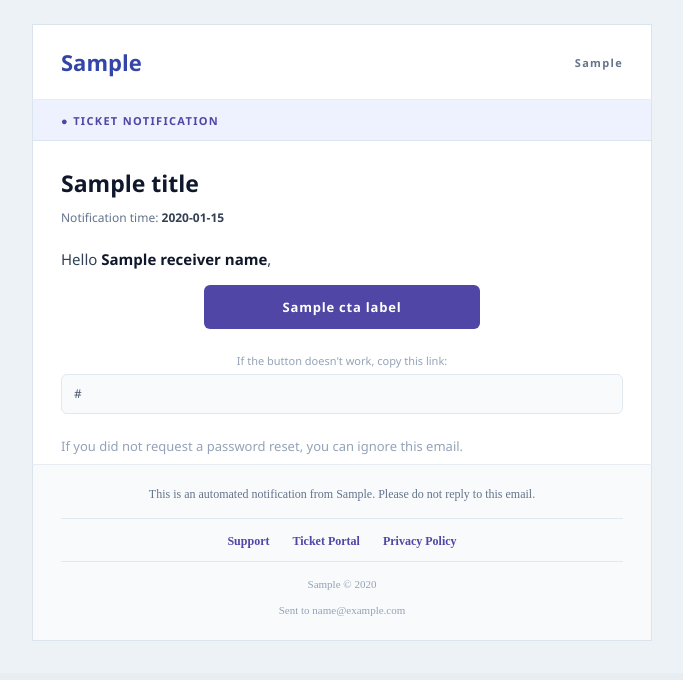
After one commit to usr2275R/emailService, a Spring app: template src/main/resources/templates/password-reset.html in a window 1280 px wide. The commit adds this page. Shown: the top 680 px of the page, without its empty margins (298-981 px from the left). Run offline with Thymeleaf, Linux system fonts and the light colour scheme; the template is opened without the code that fills it: most values are stand-ins (such as "Sample title", 1, 10 or a date in 2020); data that the repository does not hold is empty; some of the project's set-up classes (security, data sources, template engines, error pages and the like) are left out, and stand-ins take their place.

Commit message:
html templates and fragments

```diff
--- a/src/main/resources/application.yaml
+++ b/src/main/resources/application.yaml
@@ -7,7 +7,7 @@ spring:
   datasource:
     url: jdbc:postgresql://localhost:5432/emaildb
     username: postgres
-    password: 8848117312
+    password: Sri@1234
     driver-class-name: org.postgresql.Driver
   jpa:
     open-in-view: false
--- /dev/null
+++ b/src/main/resources/templates/fragments/finflow-email.html
@@ -0,0 +1,228 @@
+<!-- Preheader -->
+<div xmlns:th="http://www.thymeleaf.org"
+     th:fragment="preheader(line)"
+     style="display:none;font-size:1px;line-height:1px;max-height:0;max-width:0;opacity:0;overflow:hidden;mso-hide:all;"
+     th:text="${line}">
+    Ticket notification
+</div>
+
+<th:block th:fragment="pageShellStart" xmlns:th="http://www.thymeleaf.org">
+    <table role="presentation" width="100%" cellspacing="0" cellpadding="0" border="0"
+           style="margin:0;padding:0;width:100%;background-color:#edf2f7;border-collapse:collapse;">
+        <tr>
+            <td align="center" style="padding:24px 12px 32px;">
+
+                <table role="presentation" width="100%" cellspacing="0" cellpadding="0" border="0"
+                       style="max-width:620px;border-collapse:collapse;background-color:#ffffff;border:1px solid #dbe3ec;">
+
+                    <!-- Brand header -->
+                    <tr>
+                        <td style="padding:22px 28px;border-bottom:1px solid #e8edf3;">
+                            <table role="presentation" width="100%" cellspacing="0" cellpadding="0" border="0">
+                                <tr>
+                                    <td>
+                                    <span style="font-family:Segoe UI,Roboto,Helvetica,Arial,sans-serif;font-size:22px;font-weight:700;color:#3346a8;"
+                                          th:text="${productBrand} ?: 'Ticket Manager'">
+                                        Ticket Manager
+                                    </span>
+                                    </td>
+                                    <td align="right">
+                                    <span style="font-family:Segoe UI,Roboto,Helvetica,Arial,sans-serif;font-size:11px;font-weight:700;letter-spacing:0.12em;color:#64748b;"
+                                          th:text="${platformBrand} ?: 'SERVICE DESK'">
+                                        SERVICE DESK
+                                    </span>
+                                    </td>
+                                </tr>
+                            </table>
+                        </td>
+                    </tr>
+
+                    <!-- System notification banner -->
+                    <tr>
+                        <td style="padding:11px 28px;background-color:#eef2ff;border-bottom:1px solid #dbe3ec;">
+                        <span style="font-family:Segoe UI,Roboto,Helvetica,Arial,sans-serif;font-size:11px;font-weight:700;letter-spacing:0.12em;color:#4f46a5;">
+                            &#9679; TICKET NOTIFICATION
+                        </span>
+                        </td>
+                    </tr>
+
+                    <!-- Content starts -->
+                    <tr>
+                        <td style="padding:28px 28px 8px;font-family:Segoe UI,Roboto,Helvetica,Arial,sans-serif;">
+</th:block>
+
+<!-- Title -->
+<th:block th:fragment="notificationTitle" xmlns:th="http://www.thymeleaf.org">
+    <h1 style="margin:0 0 10px;padding:0;font-size:23px;font-weight:700;line-height:1.3;color:#0f172a;"
+        th:text="${title} ?: ${subject}">
+        Ticket Notification
+    </h1>
+
+    <p style="margin:0 0 20px;padding:0;font-size:12px;line-height:1.5;color:#64748b;">
+        Notification time:
+        <span style="font-weight:600;color:#334155;" th:text="${reportedAt}">
+            2026-11-21 14:30
+        </span>
+    </p>
+</th:block>
+
+<!-- Greeting -->
+<th:block th:fragment="greeting" xmlns:th="http://www.thymeleaf.org">
+    <p th:if="${receiverName != null}"
+       style="margin:0 0 14px;padding:0;font-size:15px;line-height:1.6;color:#334155;">
+        Hello
+        <span style="font-weight:600;color:#0f172a;" th:text="${receiverName}">User</span>,
+    </p>
+</th:block>
+
+<!-- Message -->
+<th:block th:fragment="messageBody" xmlns:th="http://www.thymeleaf.org">
+    <p th:if="${message != null}"
+       style="margin:0 0 22px;padding:0;font-size:15px;line-height:1.65;color:#334155;white-space:pre-line;"
+       th:text="${message}">
+        Ticket notification message
+    </p>
+</th:block>
+
+<!-- Ticket details -->
+<th:block th:fragment="ticketDetails" xmlns:th="http://www.thymeleaf.org">
+    <table th:if="${detailRows != null and !detailRows.isEmpty()}"
+           role="presentation" width="100%" cellspacing="0" cellpadding="0" border="0"
+           style="margin:0 0 22px;border-collapse:collapse;border:1px solid #e2e8f0;">
+
+        <tr>
+            <td colspan="2" style="padding:10px 14px;background-color:#f1f5f9;border-bottom:1px solid #e2e8f0;">
+                <span style="font-size:10px;font-weight:700;letter-spacing:0.1em;text-transform:uppercase;color:#475569;">
+                    TICKET DETAILS
+                </span>
+            </td>
+        </tr>
+
+        <tr th:each="row : ${detailRows}">
+            <td style="width:38%;padding:10px 14px;font-size:12px;font-weight:600;color:#64748b;vertical-align:top;border-bottom:1px solid #eef2f6;"
+                th:text="${row['label']}">
+                Label
+            </td>
+
+            <td style="padding:10px 14px;font-size:13px;line-height:1.5;color:#0f172a;vertical-align:top;border-bottom:1px solid #eef2f6;">
+
+                <span th:if="${row['badge'] == null}" th:text="${row['value']}">
+                    Value
+                </span>
+
+                <span th:if="${row['badge'] != null}"
+                      style="display:inline-block;padding:4px 10px;font-size:11px;font-weight:700;letter-spacing:0.04em;color:#ffffff;background-color:#4f46a5;border-radius:4px;"
+                      th:text="${row['badge']}">
+                    STATUS
+                </span>
+
+                <span th:if="${row['badge'] != null and row['value'] != null}"
+                      style="display:block;margin-top:6px;font-size:13px;color:#334155;"
+                      th:text="${row['value']}">
+                    Value
+                </span>
+            </td>
+        </tr>
+    </table>
+</th:block>
+
+<!-- Reason / description / comment block -->
+<th:block th:fragment="reasonBlock" xmlns:th="http://www.thymeleaf.org">
+    <table th:if="${reason != null and !#strings.isEmpty(reason)}"
+           role="presentation" width="100%" cellspacing="0" cellpadding="0" border="0"
+           style="margin:0 0 22px;border-collapse:collapse;">
+        <tr>
+            <td style="padding:14px 16px;background-color:#f8fafc;border-left:4px solid #64748b;">
+                <p style="margin:0 0 5px;font-size:12px;font-weight:700;color:#334155;"
+                   th:text="${reasonLabel} ?: 'Additional information'">
+                    Additional information
+                </p>
+
+                <p style="margin:0;font-size:14px;line-height:1.6;color:#475569;white-space:pre-line;"
+                   th:text="${reason}">
+                    Additional information
+                </p>
+            </td>
+        </tr>
+    </table>
+</th:block>
+
+<!-- CTA Button -->
+<th:block th:fragment="ctaButton" xmlns:th="http://www.thymeleaf.org">
+    <table th:if="${ctaUrl != null}" role="presentation" width="100%" cellspacing="0" cellpadding="0" border="0"
+           style="margin:0 0 24px;border-collapse:collapse;">
+        <tr>
+            <td align="center">
+                <a th:href="${ctaUrl}" target="_blank" rel="noopener"
+                   style="display:inline-block;min-width:220px;padding:13px 28px;font-family:Segoe UI,Roboto,Helvetica,Arial,sans-serif;font-size:13px;font-weight:700;letter-spacing:0.06em;text-align:center;text-decoration:none;color:#ffffff;background-color:#4f46a5;border-radius:6px;"
+                   th:text="${ctaLabel} ?: 'OPEN TICKET'">
+                    OPEN TICKET
+                </a>
+            </td>
+        </tr>
+    </table>
+
+    <p th:if="${ctaUrl != null}"
+       style="margin:0 0 6px;font-size:11px;color:#94a3b8;text-align:center;">
+        If the button doesn't work, copy this link:
+    </p>
+
+    <p th:if="${ctaUrl != null}"
+       style="margin:0 0 22px;padding:10px 12px;font-size:12px;line-height:1.5;color:#475569;word-break:break-all;background-color:#f8fafc;border:1px solid #e2e8f0;border-radius:6px;"
+       th:text="${ctaUrl}">
+        https://example.com/tickets
+    </p>
+</th:block>
+
+<!-- Footer / Email Shell END -->
+<th:block th:fragment="pageShellEnd" xmlns:th="http://www.thymeleaf.org">
+    </td>
+    </tr>
+
+    <tr>
+        <td style="padding:20px 28px 24px;border-top:1px solid #e8edf3;background-color:#f8fafc;">
+
+            <p style="margin:0 0 14px;font-size:12px;line-height:1.6;color:#64748b;text-align:center;">
+                This is an automated notification from
+                <span th:text="${platformBrand} ?: 'Ticket Manager'">Ticket Manager</span>.
+                Please do not reply to this email.
+            </p>
+
+            <table role="presentation" width="100%" cellspacing="0" cellpadding="0" border="0">
+                <tr>
+                    <td align="center" style="padding:12px 0;border-top:1px solid #e2e8f0;border-bottom:1px solid #e2e8f0;">
+                        <a th:if="${supportUrl != null}" th:href="${supportUrl}"
+                           style="font-size:12px;font-weight:600;color:#4f46a5;text-decoration:none;margin:0 10px;">
+                            Support
+                        </a>
+
+                        <a th:if="${appBaseUrl != null}" th:href="${appBaseUrl}"
+                           style="font-size:12px;font-weight:600;color:#4f46a5;text-decoration:none;margin:0 10px;">
+                            Ticket Portal
+                        </a>
+
+                        <a th:if="${privacyUrl != null}" th:href="${privacyUrl}"
+                           style="font-size:12px;font-weight:600;color:#4f46a5;text-decoration:none;margin:0 10px;">
+                            Privacy Policy
+                        </a>
+                    </td>
+                </tr>
+            </table>
+
+            <p style="margin:16px 0 0;font-size:11px;color:#94a3b8;text-align:center;">
+                <span th:text="${productBrand} ?: 'Ticket Manager'">Ticket Manager</span>
+                &copy;
+                <span th:text="${copyrightYear} ?: '2026'">2026</span>
+            </p>
+
+            <p th:if="${recipientEmail != null}"
+               style="margin:14px 0 0;font-size:11px;color:#94a3b8;text-align:center;">
+                Sent to <span th:text="${recipientEmail}">user@example.com</span>
+            </p>
+        </td>
+    </tr>
+    </table>
+    </td>
+    </tr>
+    </table>
+</th:block>
--- a/src/main/resources/templates/order-confirmation.html
+++ b/src/main/resources/templates/order-confirmation.html
@@ -1,6 +1,8 @@
 <!DOCTYPE html>
 <html xmlns:th="http://www.thymeleaf.org">
-<head><meta charset="UTF-8"><title>Order Confirmation</title></head>
+<head>
+    <meta charset="UTF-8">
+    <title>Order Confirmation</title></head>
 <body style="font-family: Arial, sans-serif;">
 <h2>Thanks, <span th:text="${name}">Customer</span>!</h2>
 <p>Your order <strong th:text="${orderId}">0000</strong> has been confirmed.</p>
--- /dev/null
+++ b/src/main/resources/templates/password-reset.html
@@ -0,0 +1,17 @@
+<!DOCTYPE html>
+<html xmlns:th="http://www.thymeleaf.org" lang="en">
+<head>
+    <meta charset="UTF-8"/>
+    <title th:text="${subject}">Password reset</title>
+</head>
+<body style="margin:0;padding:0;background-color:#e8edf2;">
+<th:block th:insert="~{fragments/finflow-email :: preheader('Reset your account password from this link')}"/>
+<th:block th:insert="~{fragments/finflow-email :: pageShellStart}"/>
+<th:block th:insert="~{fragments/finflow-email :: notificationTitle}"/>
+<th:block th:insert="~{fragments/finflow-email :: greeting}"/>
+<th:block th:insert="~{fragments/finflow-email :: messageBody}"/>
+<th:block th:insert="~{fragments/finflow-email :: ctaButton}"/>
+<p style="margin:0;padding:0;font-size:13px;line-height:1.55;color:#94a3b8;">If you did not request a password reset, you can ignore this email.</p>
+<th:block th:insert="~{fragments/finflow-email :: pageShellEnd}"/>
+</body>
+</html>
```
Also changed, not shown: src/main/resources/templates/notification-email-full.html (+14 -6 lines), src/main/resources/templates/notification.html (added, +10 -0 lines), src/main/resources/templates/ticket-approval.html (added, +24 -0 lines), src/main/resources/templates/ticket-assigned.html (added, +24 -0 lines), src/main/resources/templates/ticket-comment.html (added, +24 -0 lines), src/main/resources/templates/ticket-created.html (added, +24 -0 lines), src/main/resources/templates/ticket-rejected.html (added, +23 -0 lines), src/main/resources/templates/ticket-resolved.html (added, +23 -0 lines), src/main/resources/templates/ticket-sla-warning.html (added, +24 -0 lines), src/main/resources/templates/ticket-status-changed.html (added, +37 -0 lines), src/main/resources/templates/ticket-updated.html (added, +24 -0 lines).
